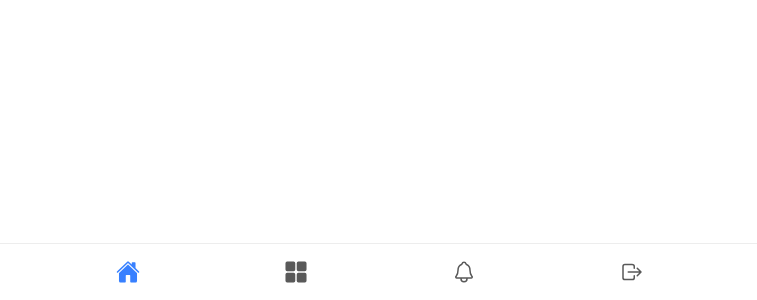
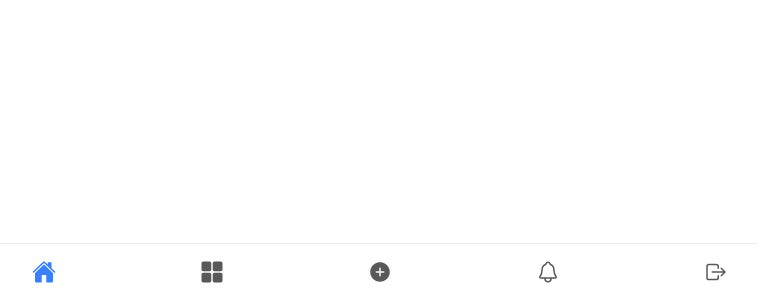
Before and after one commit to lauraophelie/front_office_mobile_voiture, a React (Vite) app: page /menu in a window 1280 px wide. Shown: the part 500-800 px from the top of the page, without its empty margins (260-1017 px from the left). Built offline with nearby package versions, Linux system fonts and the light colour scheme.

Commit message:
ajout pages

```diff
--- a/src/components/footer/Footer.tsx
+++ b/src/components/footer/Footer.tsx
@@ -1,8 +1,8 @@
-import { IonIcon, IonRouterOutlet, IonTabBar, IonTabButton, IonTabs } from "@ionic/react";
+import { IonFab, IonFabButton, IonIcon, IonRouterOutlet, IonTabBar, IonTabButton, IonTabs } from "@ionic/react";
 import { IonReactRouter } from "@ionic/react-router";
 import { Route } from "react-router"
 import Menu from "../../pages/menu/Menu";
-import { home, grid, notificationsOutline, logOutOutline } from 'ionicons/icons';
+import { home, grid, notificationsOutline, logOutOutline, addCircle, add } from 'ionicons/icons';
 import ListeAnnonce from "../../pages/annonce/liste/ListeAnnonce";
 import Notifications from "../../pages/notifications/Notifications";
 
@@ -25,6 +25,10 @@ const Footer: React.FC = () => {
                         <IonIcon icon={grid} />
                     </IonTabButton>
 
+                    <IonTabButton>
+                        <IonIcon icon={addCircle} />
+                    </IonTabButton>
+
                     <IonTabButton tab="notifications" href="/notifications">
                         <IonIcon icon={notificationsOutline} />
                     </IonTabButton>
--- a/src/pages/menu/Menu.tsx
+++ b/src/pages/menu/Menu.tsx
@@ -1,12 +1,12 @@
-import { IonFooter, IonHeader, IonPage, IonTitle, IonToolbar } from "@ionic/react";
+import { IonContent, IonFooter, IonHeader, IonPage, IonTitle, IonToolbar } from "@ionic/react";
 import "./Menu.scss";
 import Footer from "../../components/footer/Footer";
 
 const Menu: React.FC = () => {
     return (
-        <IonPage>
+        <IonContent>
 
-        </IonPage>
+        </IonContent>
     )
 }
 
```
Also changed, not shown: src/components/header/Header.tsx (+10 -2 lines), src/pages/annonce/ajout/AjoutAnnonce.tsx (added, +8 -0 lines), src/pages/annonce/ajout/AjoutVoiture.tsx (added, +8 -0 lines), src/pages/annonce/ajout/DetailsVoiture.tsx (added, +8 -0 lines), src/pages/annonce/ajout/ImagesAnnonce.tsx (added, +8 -0 lines).
